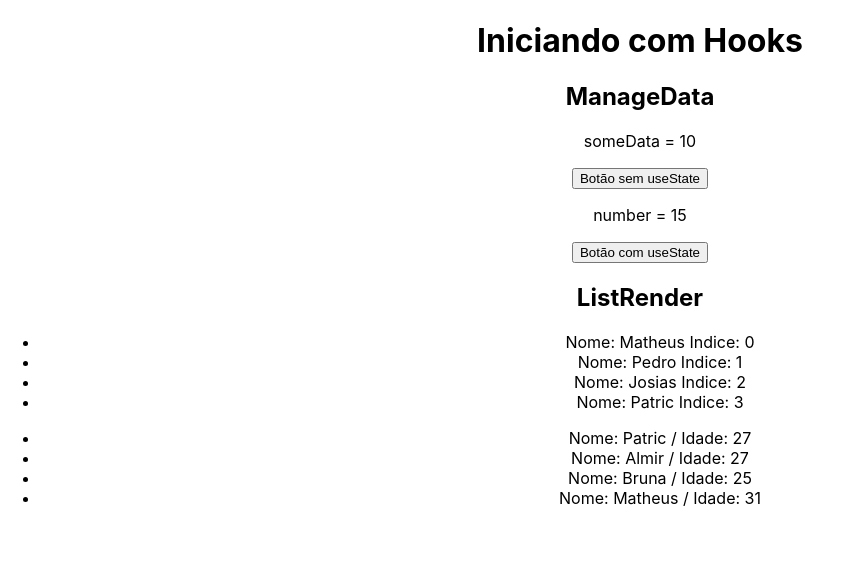
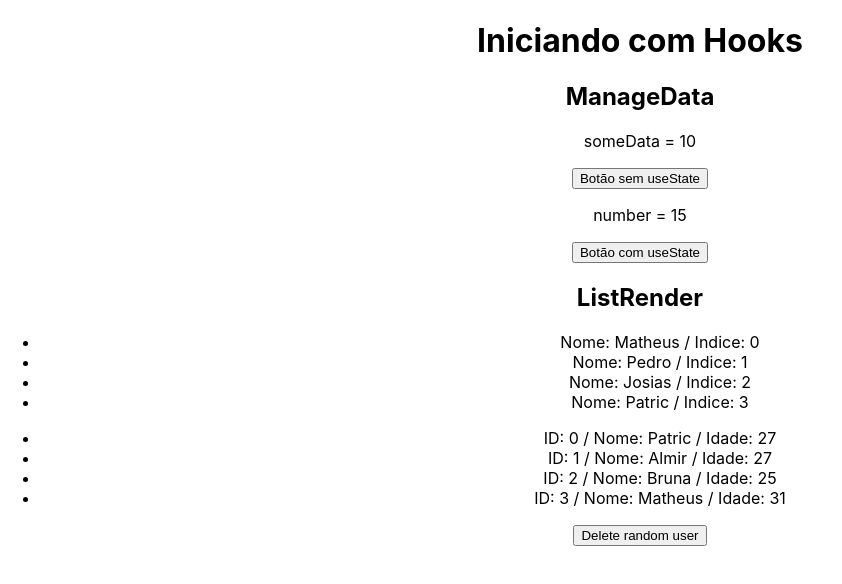
Before and after one commit to PatricPauluk/my_study, a React (Create React App) app in the folder reactjs/React.js Udemy Course/3_AVANCANDO_EM_REACT/secao-3/: page / in a window 1280 px wide. Shown: the top 584 px of the page, without its empty margins (0-842 px from the left). Built offline with nearby package versions, Linux system fonts and the light colour scheme.

Commit message:
previous state

```diff
--- a/reactjs/React.js Udemy Course/3_AVANCANDO_EM_REACT/secao-3/src/components/ListRender.js
+++ b/reactjs/React.js Udemy Course/3_AVANCANDO_EM_REACT/secao-3/src/components/ListRender.js
@@ -5,12 +5,29 @@
 
   const [list] = useState(["Matheus", "Pedro", "Josias", "Patric"]);
 
-  const [users] = useState([
+  const [users, setUsers] = useState([
     { id: 0, name: "Patric", age: 27 },
     { id: 1, name: "Almir", age: 27 },
     { id: 2, name: "Bruna", age: 25 },
     { id: 3, name: "Matheus", age: 31 },
   ]);
+
+  // Deleta um usuário aleatório da lista
+  const deleteRandom = () => {
+    // .random = número aleatório de 0 a 1 // .floor = "arredonda" o número
+    const randomNumber = Math.floor(Math.random() * 4);
+    // alert(randomNumber);
+
+    // Previos state (prevUsers) é o primeiro argumento de set. Nos permite manipular os dados em seu estado original
+    setUsers(prevUsers => {
+      // "deleta" o usuario que o id for igual a randomNumber
+      console.log(randomNumber)
+
+      // retorna um valor FALSE para o usuário que for comparado e o id for igual, e o remove da lista
+      return prevUsers.filter((user) => randomNumber !== user.id);
+    })
+
+  }
 
   return (
     <div>
@@ -23,16 +40,18 @@
         o erro, é utilizado o index (i) do método map, porém não é indicado em projetos reais,
         pois o indice pode ser alterado conforme um item no array também é alterado. */}
         {list.map((item, i) => (
-          <li key={i}>Nome: {item} Indice: {i}</li>
+          <li key={i}>Nome: {item} / Indice: {i}</li>
         ))}
       </ul>
 
       <ul>
         {/* Desta forma indicada, o id (key) é indicado direto no array. */}
-        {users.map((item) => (
-          <li key={item.id}>Nome: {item.name} / Idade: {item.age}</li>
+        {users.map((user) => (
+          <li key={user.id}>ID: {user.id} / Nome: {user.name} / Idade: {user.age}</li>
         ))}
       </ul>
+
+      <button onClick={deleteRandom}>Delete random user</button>
     </div>
   )
 }
```
Also changed, not shown: 2 other files (tests, documents, lock files or other folders).
